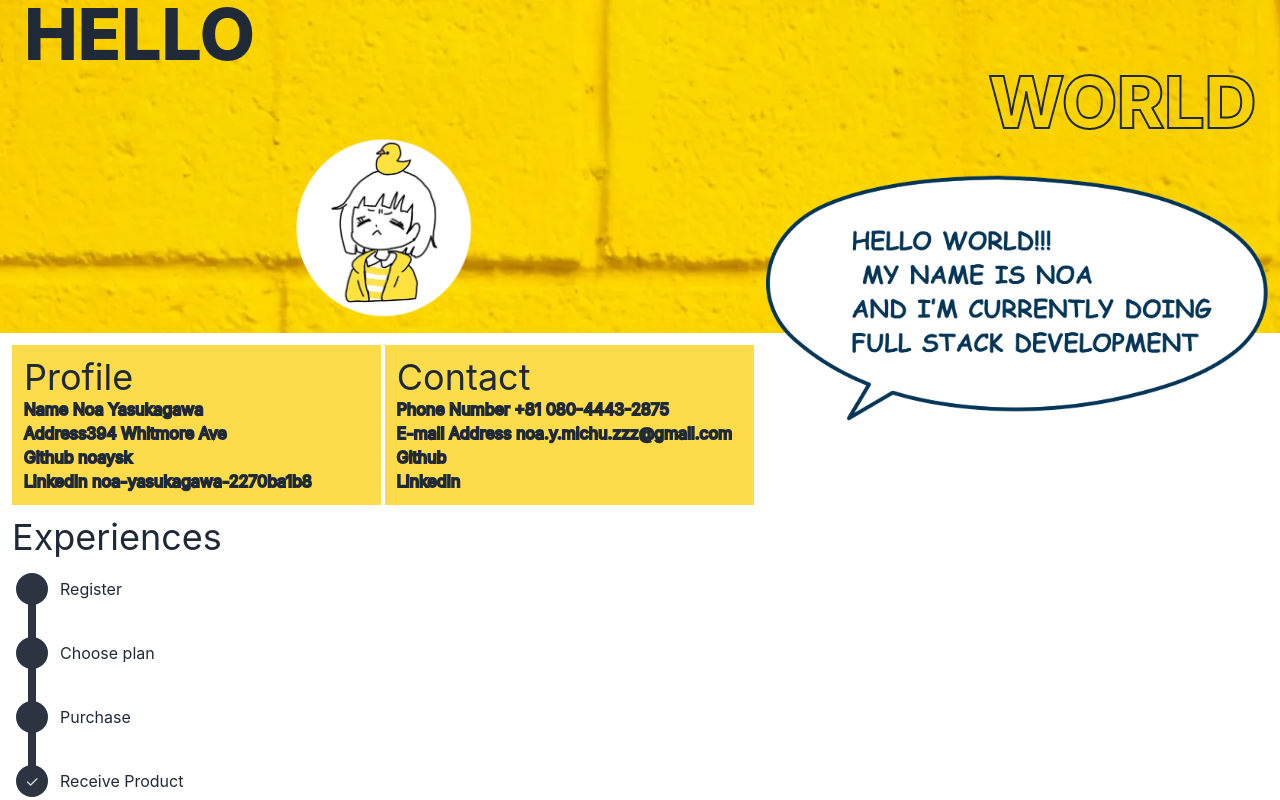
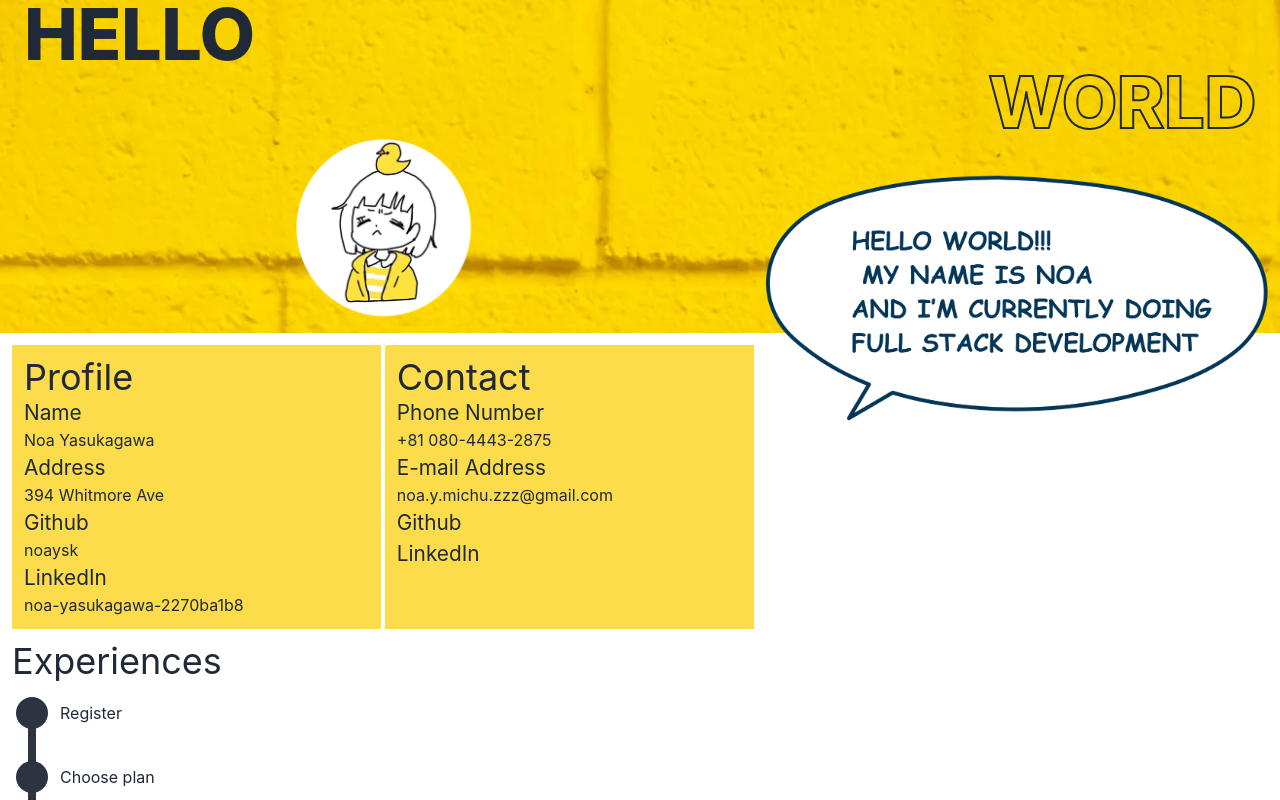
Before and after one commit to noaysk/myPortfolio, a React (Create React App) app: page / in a window 1280 px wide. Shown: the top 800 px of the page. Built offline with nearby package versions, Linux system fonts and the light colour scheme.

Commit message:
added styles

```diff
--- a/src/index.css
+++ b/src/index.css
@@ -3,21 +3,28 @@
 @tailwind utilities;
 body {
   margin: 0;
-  font-family: -apple-system, BlinkMacSystemFont, 'Segoe UI', 'Roboto', 'Oxygen',
-    'Ubuntu', 'Cantarell', 'Fira Sans', 'Droid Sans', 'Helvetica Neue',
+  font-family: -apple-system, BlinkMacSystemFont, "Segoe UI", "Roboto", "Oxygen",
+    "Ubuntu", "Cantarell", "Fira Sans", "Droid Sans", "Helvetica Neue",
     sans-serif;
   -webkit-font-smoothing: antialiased;
   -moz-osx-font-smoothing: grayscale;
 }
 
 code {
-  font-family: source-code-pro, Menlo, Monaco, Consolas, 'Courier New',
+  font-family: source-code-pro, Menlo, Monaco, Consolas, "Courier New",
     monospace;
 }
 
+h1 span {
+  font: 4rem;
+  -webkit-text-fill-color: transparent;
+  -webkit-text-stroke: 2px;
+}
 
-span {
-    font: 4rem;
-    -webkit-text-fill-color: transparent;
-    -webkit-text-stroke: 2px;
-  }
+li span {
+  display: block;
+}
+
+li span:first-child {
+  font-size: 1.3em;
+}
```
